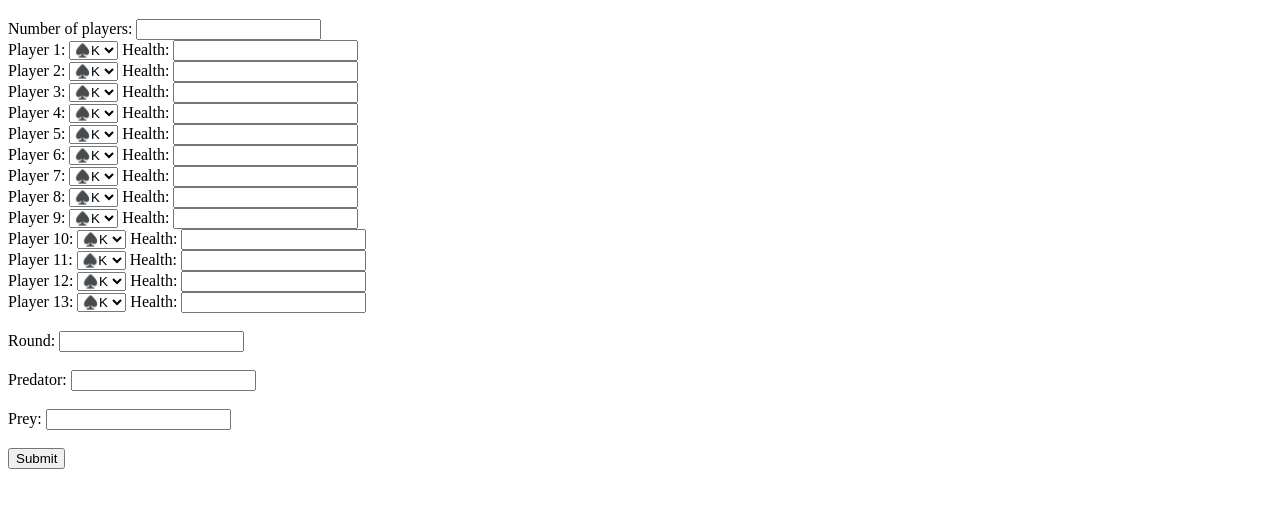
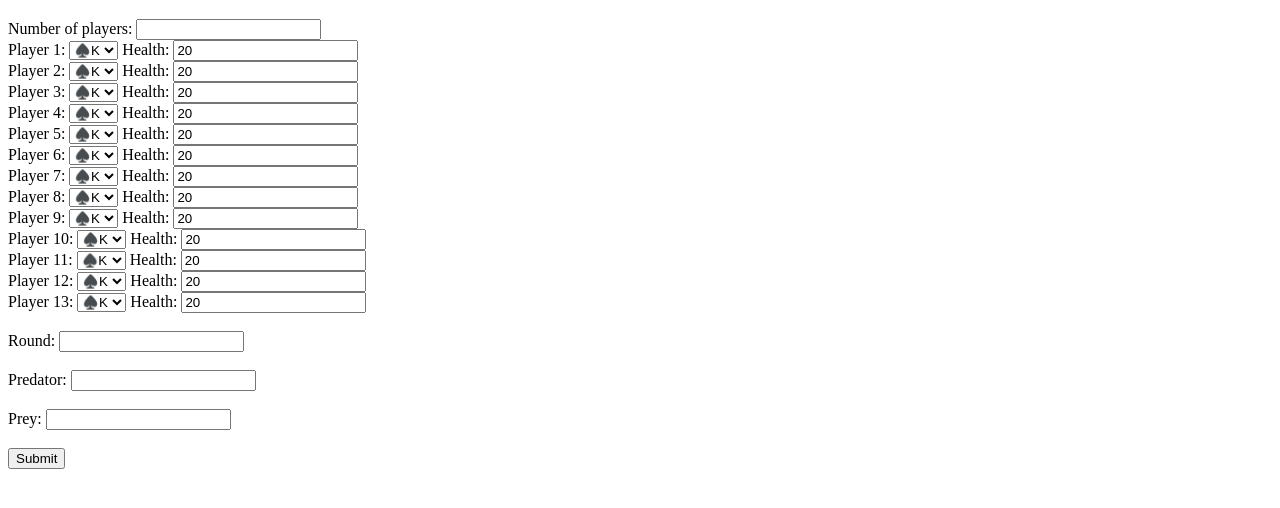
Before and after one commit to ggracee17/ForestEvolutionism, a plain HTML site: page index.html in a window 1280 px wide. Shown: the part 104-612 px from the top of the page. Drawn offline with Linux system fonts and the light colour scheme.

Commit message:
add default health values

```diff
--- a/index.html
+++ b/index.html
@@ -31,7 +31,7 @@
             <option value="joker">🃏</option>
         </select>
         <label for="health1">Health:</label>
-        <input defaultValue="20" type="number" id="health1" name="health1">
+        <input type="number" id="health1" name="health1" value="20">
         <br>
         <label for="player2">Player 2:</label>
         <select name="player2" id="player2">
@@ -50,7 +50,7 @@
             <option value="joker">🃏</option>
         </select>
         <label for="health2">Health:</label>
-        <input type="number" id="health2" name="health2">
+        <input type="number" id="health2" name="health2" value="20">
         <br>
         <label for="player3">Player 3:</label>
         <select name="player3" id="player3">
@@ -69,7 +69,7 @@
             <option value="joker">🃏</option>
         </select>
         <label for="health3">Health:</label>
-        <input type="number" id="health3" name="health3">
+        <input type="number" id="health3" name="health3" value="20">
         <br>
         <label for="player4">Player 4:</label>
         <select name="player4" id="player4">
@@ -88,7 +88,7 @@
             <option value="joker">🃏</option>
         </select>
         <label for="health4">Health:</label>
-        <input type="number" id="health4" name="health4">
+        <input type="number" id="health4" name="health4" value="20">
         <br>
         <label for="player5">Player 5:</label>
         <select name="player5" id="player5">
@@ -107,7 +107,7 @@
             <option value="joker">🃏</option>
         </select>
         <label for="health5">Health:</label>
-        <input type="number" id="health5" name="health5">
+        <input type="number" id="health5" name="health5" value="20">
         <br>
         <label for="player6">Player 6:</label>
         <select name="player6" id="player6">
@@ -126,7 +126,7 @@
             <option value="joker">🃏</option>
         </select>
         <label for="health6">Health:</label>
-        <input type="number" id="health6" name="health6">
+        <input type="number" id="health6" name="health6" value="20">
         <br>
         <label for="player7">Player 7:</label>
         <select name="player7" id="player7">
@@ -145,7 +145,7 @@
             <option value="joker">🃏</option>
         </select>
         <label for="health7">Health:</label>
-        <input type="number" id="health7" name="health7">
+        <input type="number" id="health7" name="health7" value="20">
         <br>
         <label for="player8">Player 8:</label>
         <select name="player8" id="player8">
@@ -164,7 +164,7 @@
             <option value="joker">🃏</option>
         </select>
         <label for="health8">Health:</label>
-        <input type="number" id="health8" name="health8">
+        <input type="number" id="health8" name="health8" value="20">
         <br>
         <label for="player9">Player 9:</label>
         <select name="player9" id="player9">
@@ -183,7 +183,7 @@
             <option value="joker">🃏</option>
         </select>
         <label for="health9">Health:</label>
-        <input type="number" id="health9" name="health9">
+        <input type="number" id="health9" name="health9" value="20">
         <br>
         <label for="player10">Player 10:</label>
         <select name="player10" id="player10">
@@ -202,7 +202,7 @@
             <option value="joker">🃏</option>
         </select>
         <label for="health10">Health:</label>
-        <input type="number" id="health10" name="health10">
+        <input type="number" id="health10" name="health10" value="20">
         <br>
         <label for="player11">Player 11:</label>
         <select name="player11" id="player11">
@@ -221,7 +221,7 @@
             <option value="joker">🃏</option>
         </select>
         <label for="health11">Health:</label>
-        <input type="number" id="health11" name="health11">
+        <input type="number" id="health11" name="health11" value="20">
         <br>
         <label for="player12">Player 12:</label>
         <select name="player12" id="player12">
@@ -240,7 +240,7 @@
             <option value="joker">🃏</option>
         </select>
         <label for="health12">Health:</label>
-        <input type="number" id="health12" name="health12">
+        <input type="number" id="health12" name="health12" value="20">
         <br>
         <label for="player13">Player 13:</label>
         <select name="player13" id="player13">
@@ -259,7 +259,7 @@
             <option value="joker">🃏</option>
         </select>
         <label for="health13">Health:</label>
-        <input type="number" id="health13" name="health13">
+        <input type="number" id="health13" name="health13" value="20">
     </div>
     <br>
     <div name="round_info" id="round_info">
```
